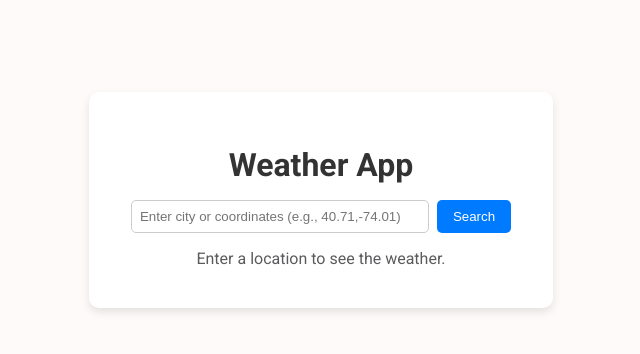
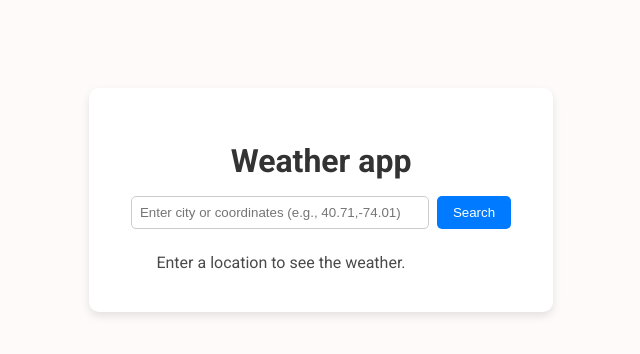
Before and after one commit to lamhich/hicham-lamnaouar-open-api, a plain HTML site: page index.html in a window 1280 px wide. Shown: the whole page, without its empty margins (319-959 px from the left). Drawn offline with Linux system fonts and the light colour scheme.

Commit message:
My Open API

```diff
--- a/css/index.css
+++ b/css/index.css
@@ -53,12 +53,14 @@ h1 {
 }
 
 #weather-data {
-  margin-top: 1rem;
+  margin-top: 1.5rem;
+
 }
 
 #weather-data p {
   margin: 0.5rem 0;
-  color: hsl(240, 1%, 36%);
+  color: hsl(0, 0%, 29%);
+  padding-right: 20%;
 }
 
 /* Media Queries */
--- a/index.html
+++ b/index.html
@@ -3,14 +3,13 @@
 <head>
   <meta charset="UTF-8">
   <meta name="viewport" content="width=device-width, initial-scale=1.0">
-  <title>Weather App</title>
+  <title>Open API Project</title>
   <link rel="stylesheet" href="css/index.css"/>
-  <!-- Optional: Add Google Fonts -->
   <link href="https://fonts.googleapis.com/css2?family=Roboto:wght@400;700&display=swap" rel="stylesheet">
 </head>
 <body>
   <div class="container">
-    <h1>Weather App</h1>
+    <h1>Weather app</h1>
     <div class="search">
       <input type="text" id="location-input" placeholder="Enter city or coordinates (e.g., 40.71,-74.01)">
       <button id="search-btn">Search</button>
```
